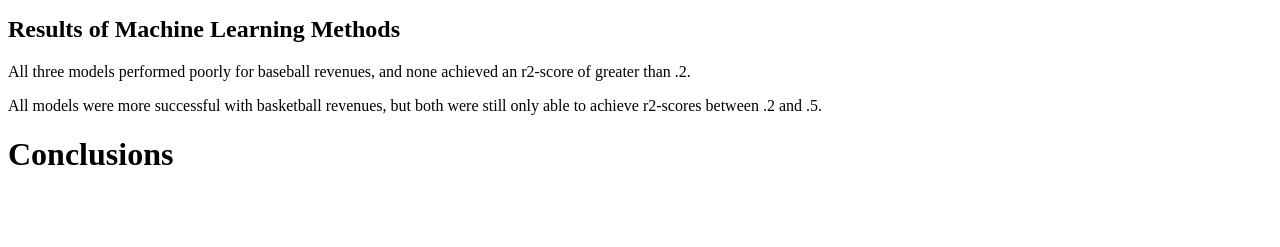
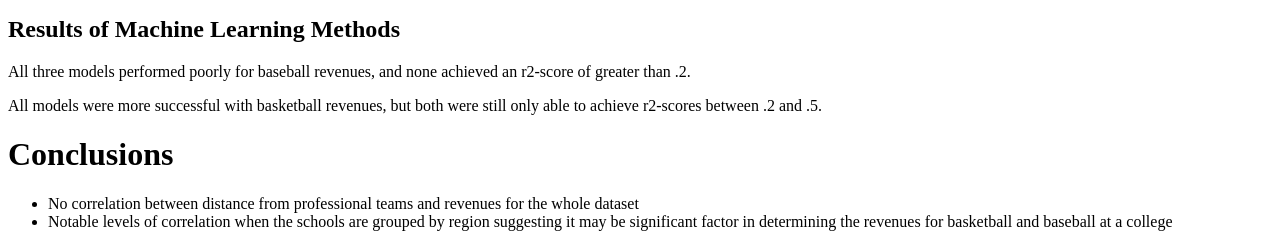
Before and after one commit to ean-maloney/final_project, a Flask app: template dashboard/templates/index.html in a window 1280 px wide. Shown: the part 1804-2051 px from the top of the page. Before the commit the page ends 1969 px from the top, so only its background shows below. Run offline with Flask 2, Linux system fonts and the light colour scheme; the template is opened without the code that fills it, so the values that code supplies are empty; some libraries are stand-ins or nearby versions.

Commit message:
Update to webpage with conclusion items from slide presentation

```diff
--- a/dashboard/templates/index.html
+++ b/dashboard/templates/index.html
@@ -79,6 +79,10 @@
         <p>All three models performed poorly for baseball revenues, and none achieved an r2-score of greater than .2.</p>
         <p>All models were more successful with basketball revenues, but both were still only able to achieve r2-scores between .2 and .5.</p>
         <h1 id = "conclusions">Conclusions</h1>
+        <ul>
+            <li>No correlation between distance from professional teams and revenues for the whole dataset</li>
+            <li>Notable levels of correlation when the schools are grouped by region suggesting it may be significant factor in determining the revenues for basketball and baseball at a college</li>
+        </ul>
     </div>
 </body>
 </html>
```
